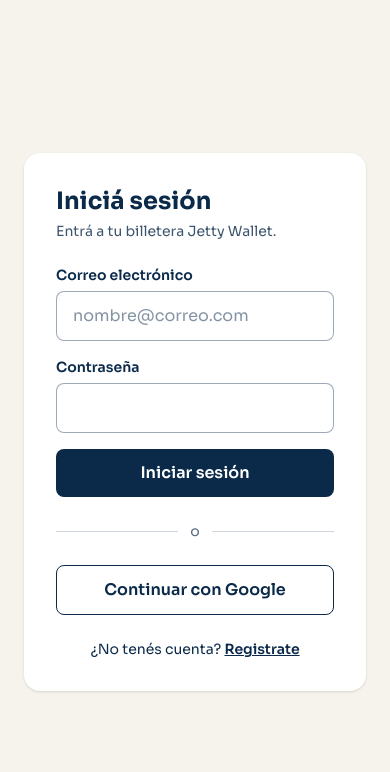
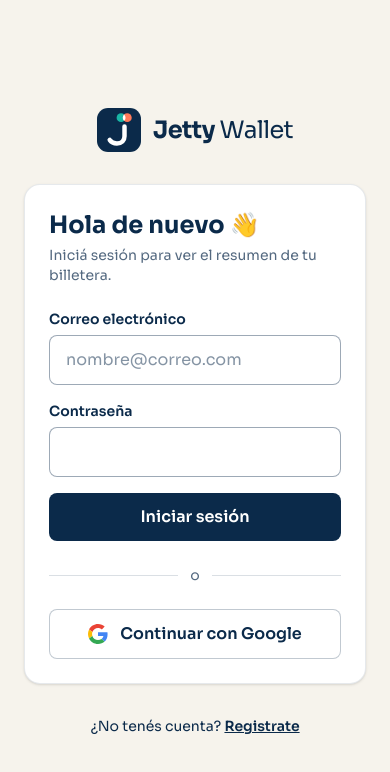
Before and after one commit to JettyWallet/Jetty-Wallet, a React (Vite) app: page /login in a window 390 px wide. Shown: the top 772 px of the page. Built offline with nearby package versions, Linux system fonts and the light colour scheme; no server answers.

Commit message:
feat: logo y estilo del dashboard en login y registro

```diff
--- a/src/pages/LoginPage.tsx
+++ b/src/pages/LoginPage.tsx
@@ -2,7 +2,8 @@ import { useEffect } from 'react'
 import { Link, Navigate, useLocation } from 'react-router-dom'
 import { useAuth } from '../hooks/useAuth'
 import { LoginForm, type LoginFormValues } from '../components/auth/LoginForm'
-import { Button } from '../components/ui/Button'
+import { BrandLogo } from '../components/ui/BrandLogo'
+import { GoogleButton } from '../components/ui/GoogleButton'
 
 interface LocationState {
     from?: { pathname: string }
@@ -32,38 +33,35 @@ export function LoginPage() {
     }
 
     return (
-        <main className="flex min-h-screen items-center justify-center bg-cream p-6 text-navy">
-            <section className="w-full max-w-md rounded-2xl bg-white p-8 shadow-sm">
-                <h1 className="mb-1 text-2xl font-bold">Iniciá sesión</h1>
-                <p className="mb-6 text-sm text-navy/80">
-                    Entrá a tu billetera Jetty Wallet.
+        <main className="flex min-h-screen flex-col items-center justify-center gap-8 bg-cream p-6 text-navy">
+            <BrandLogo />
+
+            <section className="w-full max-w-md rounded-2xl border border-navy/10 bg-white p-6 shadow-sm sm:p-8">
+                <h1 className="text-2xl font-bold sm:text-3xl">Hola de nuevo 👋</h1>
+                <p className="mb-6 mt-1 text-sm text-navy/70">
+                    Iniciá sesión para ver el resumen de tu billetera.
                 </p>
 
                 <LoginForm onSubmit={handleSubmit} isLoading={isLoading} serverError={error} />
 
                 <div className="my-6 flex items-center gap-3 text-sm text-navy/70" aria-hidden="true">
-                    <span className="h-px flex-1 bg-navy/20" />
+                    <span className="h-px flex-1 bg-navy/15" />
                     o
-                    <span className="h-px flex-1 bg-navy/20" />
+                    <span className="h-px flex-1 bg-navy/15" />
                 </div>
 
-                <Button
-                    type="button"
-                    variant="secondary"
-                    className="w-full"
-                    disabled={isLoading}
-                    onClick={() => void loginWithGoogle()}
+                <GoogleButton disabled={isLoading} onClick={() => void loginWithGoogle()} />
+            </section>
+
+            <p className="text-sm">
+                ¿No tenés cuenta?{' '}
+                <Link
+                    to="/register"
+                    className="font-semibold underline focus-visible:outline-2 focus-visible:outline-offset-2 focus-visible:outline-navy"
                 >
-                    Continuar con Google
-                </Button>
-
-                <p className="mt-6 text-center text-sm">
-                    ¿No tenés cuenta?{' '}
-                    <Link to="/register" className="font-semibold underline focus-visible:outline-2 focus-visible:outline-offset-2 focus-visible:outline-navy">
-                        Registrate
-                    </Link>
-                </p>
-            </section>
+                    Registrate
+                </Link>
+            </p>
         </main>
     )
 }
--- a/src/pages/RegisterPage.tsx
+++ b/src/pages/RegisterPage.tsx
@@ -2,7 +2,8 @@ import { useEffect } from 'react'
 import { Link, Navigate } from 'react-router-dom'
 import { useAuth } from '../hooks/useAuth'
 import { RegisterForm, type RegisterFormValues } from '../components/auth/RegisterForm'
-import { Button } from '../components/ui/Button'
+import { BrandLogo } from '../components/ui/BrandLogo'
+import { GoogleButton } from '../components/ui/GoogleButton'
 
 export function RegisterPage() {
     const { status, error, register, loginWithGoogle, clearError } = useAuth()
@@ -24,32 +25,27 @@ export function RegisterPage() {
     }
 
     return (
-        <main className="flex min-h-screen items-center justify-center bg-cream p-6 text-navy">
-            <section className="w-full max-w-md rounded-2xl bg-white p-8 shadow-sm">
-                <h1 className="mb-1 text-2xl font-bold">Creá tu cuenta</h1>
-                <p className="mb-6 text-sm text-navy/80">
-                    Empezá a usar tu billetera Jetty Wallet.
+        <main className="flex min-h-screen flex-col items-center justify-center gap-8 bg-cream p-6 text-navy">
+            <BrandLogo />
+
+            <section className="w-full max-w-md rounded-2xl border border-navy/10 bg-white p-6 shadow-sm sm:p-8">
+                <h1 className="text-2xl font-bold sm:text-3xl">Creá tu cuenta</h1>
+                <p className="mb-6 mt-1 text-sm text-navy/70">
+                    Empezá a manejar tus monedas desde un solo lugar.
                 </p>
 
                 <RegisterForm onSubmit={handleSubmit} isLoading={isLoading} serverError={error} />
 
                 <div className="my-6 flex items-center gap-3 text-sm text-navy/70" aria-hidden="true">
-                    <span className="h-px flex-1 bg-navy/20" />
+                    <span className="h-px flex-1 bg-navy/15" />
                     o
-                    <span className="h-px flex-1 bg-navy/20" />
+                    <span className="h-px flex-1 bg-navy/15" />
                 </div>
 
-                <Button
-                    type="button"
-                    variant="secondary"
-                    className="w-full"
-                    disabled={isLoading}
-                    onClick={() => void loginWithGoogle()}
-                >
-                    Continuar con Google
-                </Button>
+                <GoogleButton disabled={isLoading} onClick={() => void loginWithGoogle()} />
+            </section>
 
-                <p className="mt-6 text-center text-sm">
+            <p className="text-sm">
                 ¿Ya tenés cuenta?{' '}
                 <Link
                     to="/login"
@@ -58,7 +54,6 @@ export function RegisterPage() {
                     Iniciá sesión
                 </Link>
             </p>
-            </section>
         </main>
     )
 }
```
Lines whose indentation alone changed are shown as unchanged.
